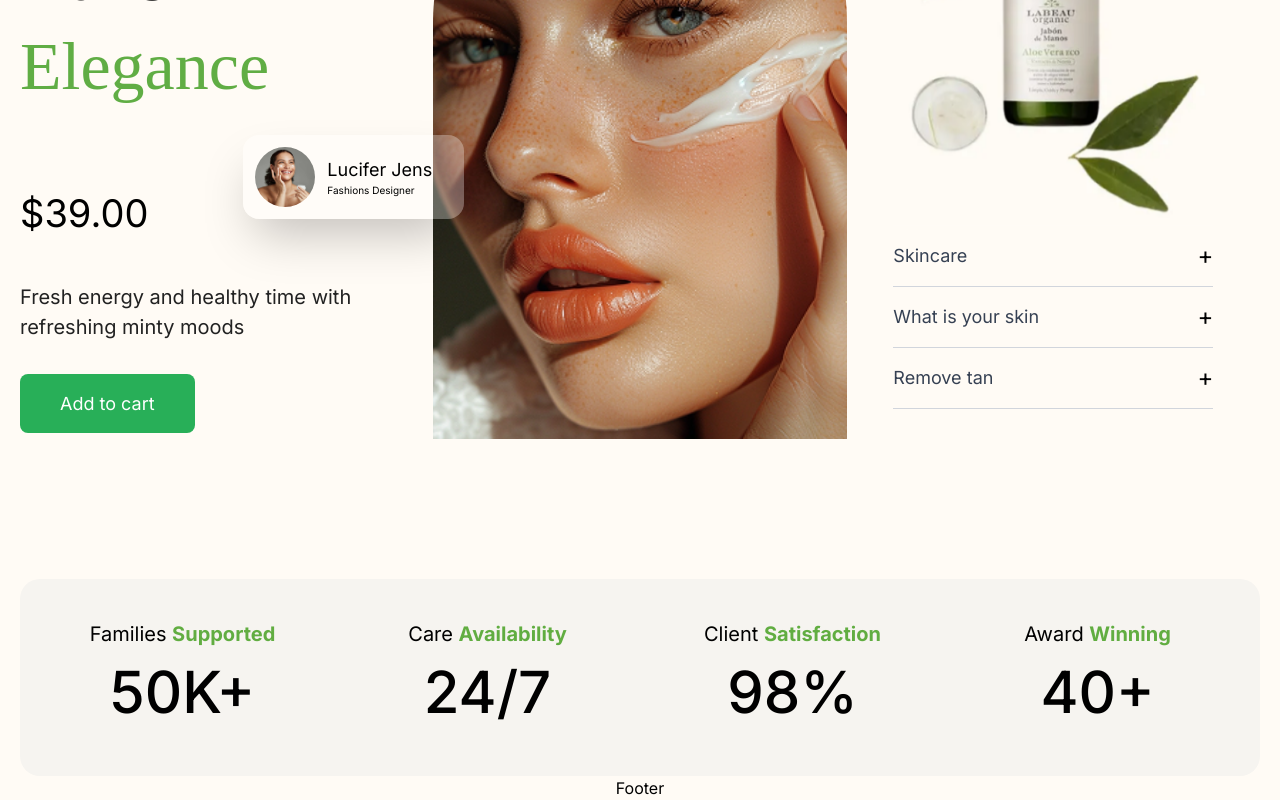
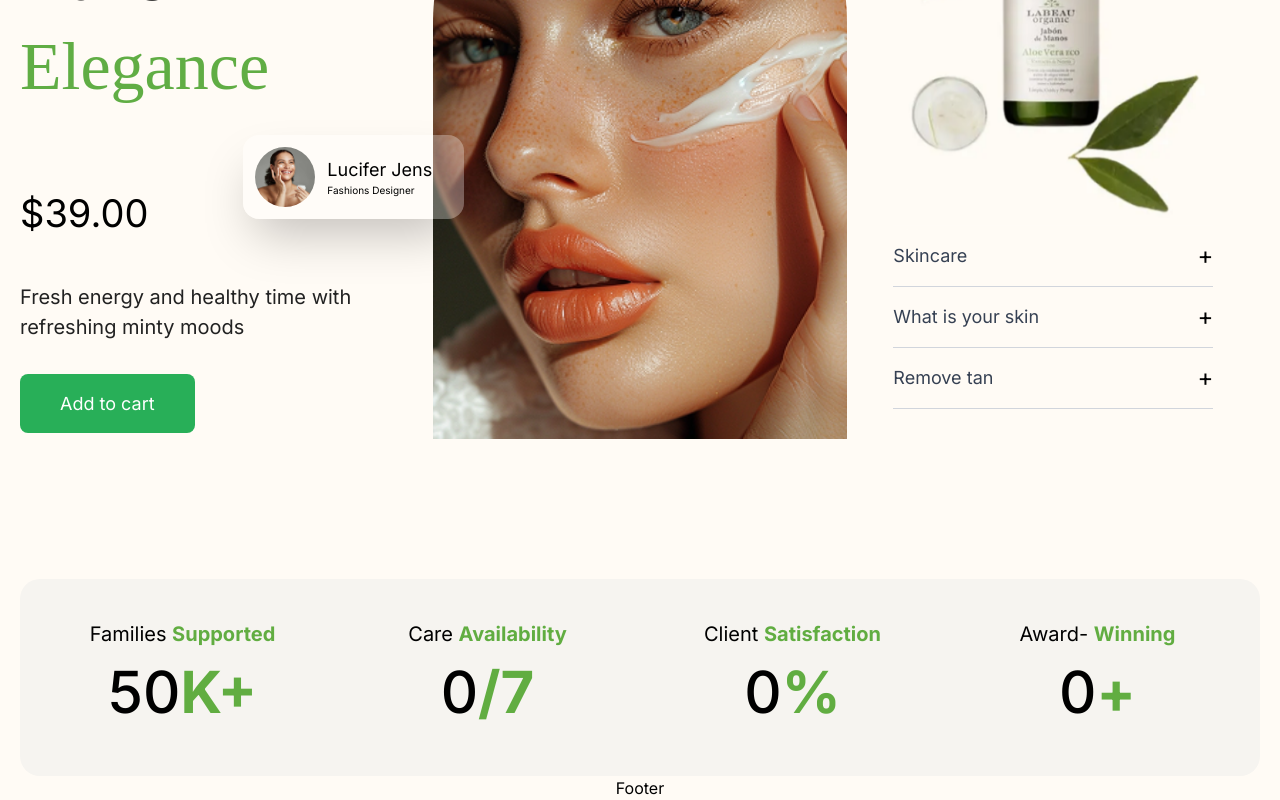
Before and after one commit to GuriWeb31/Glowvy, a React (Vite) app: page / in a window 1280 px wide. Shown: the part 325-1125 px from the top of the page. Built offline with nearby package versions, Linux system fonts and the light colour scheme; a web font is replaced by a local one.

Commit message:
counter ads

```diff
--- a/src/screens/WhyChoose/index.jsx
+++ b/src/screens/WhyChoose/index.jsx
@@ -3,15 +3,20 @@ import React, { useEffect, useRef } from "react";
 
 const WhyChoose = () => {
   const itemsRef = useRef([]);
+  const numberRef = useRef([]);
 
   useEffect(() => {
     const observer = new IntersectionObserver(
       (entries) => {
-        entries.forEach((entry) => {
+        entries.forEach((entry, index) => {
           if (entry.isIntersecting) {
+            // Fade-in animation with delay
             const delay = entry.target.getAttribute("data-delay");
             entry.target.style.transitionDelay = delay + "ms";
             entry.target.classList.add("show");
+
+            // Start counter
+            startCounter(index);
           }
         });
       },
@@ -23,11 +28,34 @@ const WhyChoose = () => {
     });
   }, []);
 
+  // Counter function
+  const startCounter = (index) => {
+    const el = numberRef.current[index];
+    if (!el) return;
+
+    const finalValue = parseInt(el.getAttribute("data-target"));
+    let current = 0;
+    const speed = 20; // smaller = faster
+
+    const updateCounter = () => {
+      if (current < finalValue) {
+        current += Math.ceil(finalValue / 100); // smooth increment
+        if (current > finalValue) current = finalValue;
+        el.innerText = current;
+        requestAnimationFrame(updateCounter);
+      } else {
+        el.innerText = finalValue; // ensure final number
+      }
+    };
+
+    updateCounter();
+  };
+
   const data = [
-    { title: "Families Supported", value: "50K+" },
-    { title: "Care Availability", value: "24/7" },
-    { title: "Client Satisfaction", value: "98%" },
-    { title: "Award Winning", value: "40+" },
+    { title1: "Families", title2: "Supported", value: 50, suffix: "K+" },
+    { title1: "Care", title2: "Availability", value: 24, suffix: "/7" },
+    { title1: "Client", title2: "Satisfaction", value: 98, suffix: "%" },
+    { title1: "Award-", title2: "Winning", value: 40, suffix: "+" },
   ];
 
   return (
@@ -41,15 +69,22 @@ const WhyChoose = () => {
                 key={i}
                 ref={(el) => (itemsRef.current[i] = el)}
                 className="fade-up"
-                data-delay={i * 150}  // <-- delay: 0ms, 150ms, 300ms, 450ms
+                data-delay={i * 150}
               >
                 <h3 className="text-[20px]">
-                  {item.title.split(" ")[0]}{" "}
-                  <span className="text-[#61ad41] font-bold">
-                    {item.title.split(" ")[1]}
+                  {item.title1}{" "}
+                  <span className="text-[#61ad41] font-bold">{item.title2}</span>
+                </h3>
+
+                <h2 className="text-[58px] font-medium">
+                  <span
+                    ref={(el) => (numberRef.current[i] = el)}
+                    data-target={item.value}
+                  >
+                    0
                   </span>
-                </h3>
-                <h2 className="text-[58px] font-medium">{item.value}</h2>
+                  <span className="text-[#61ad41] font-bold">{item.suffix}</span>
+                </h2>
               </div>
             ))}
 
```
